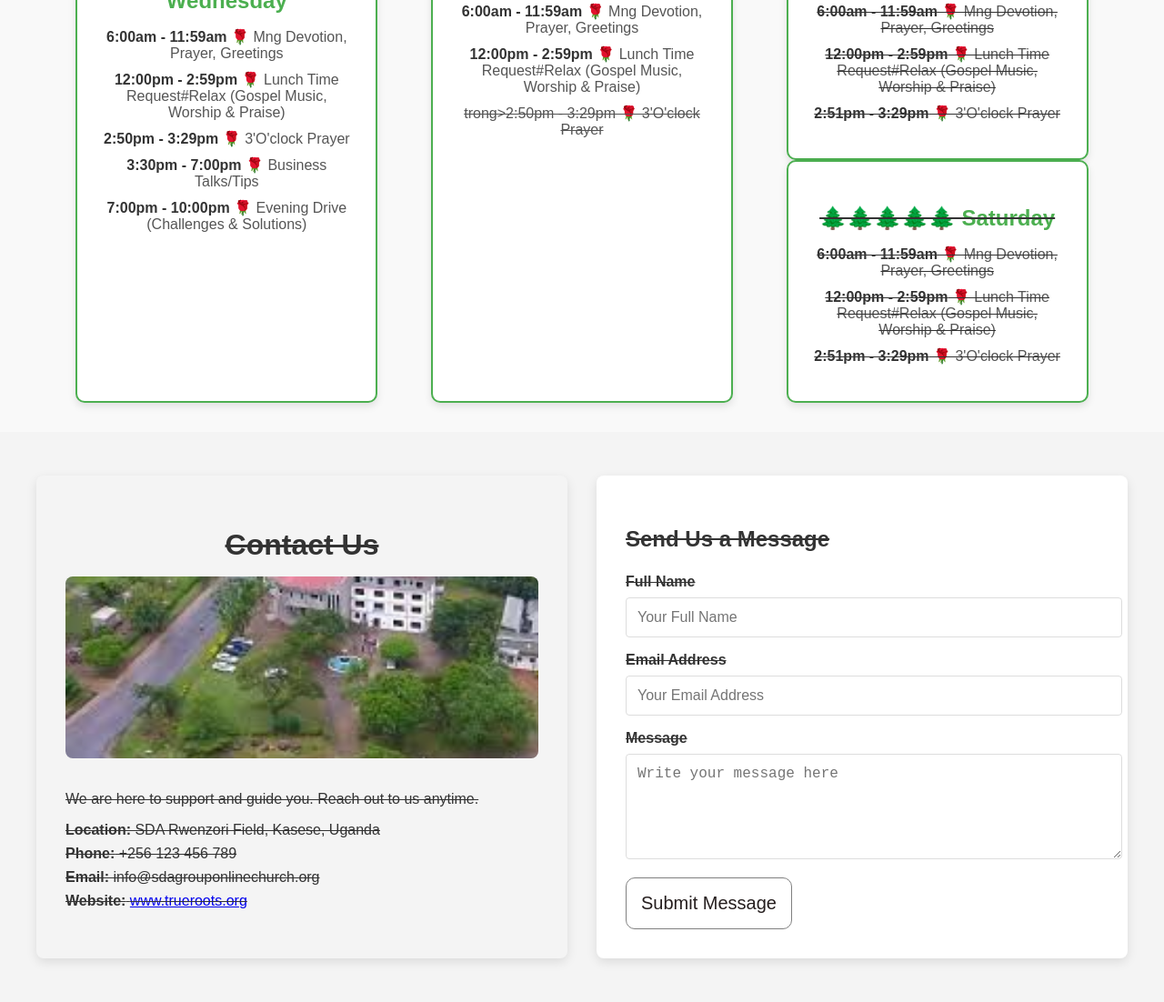
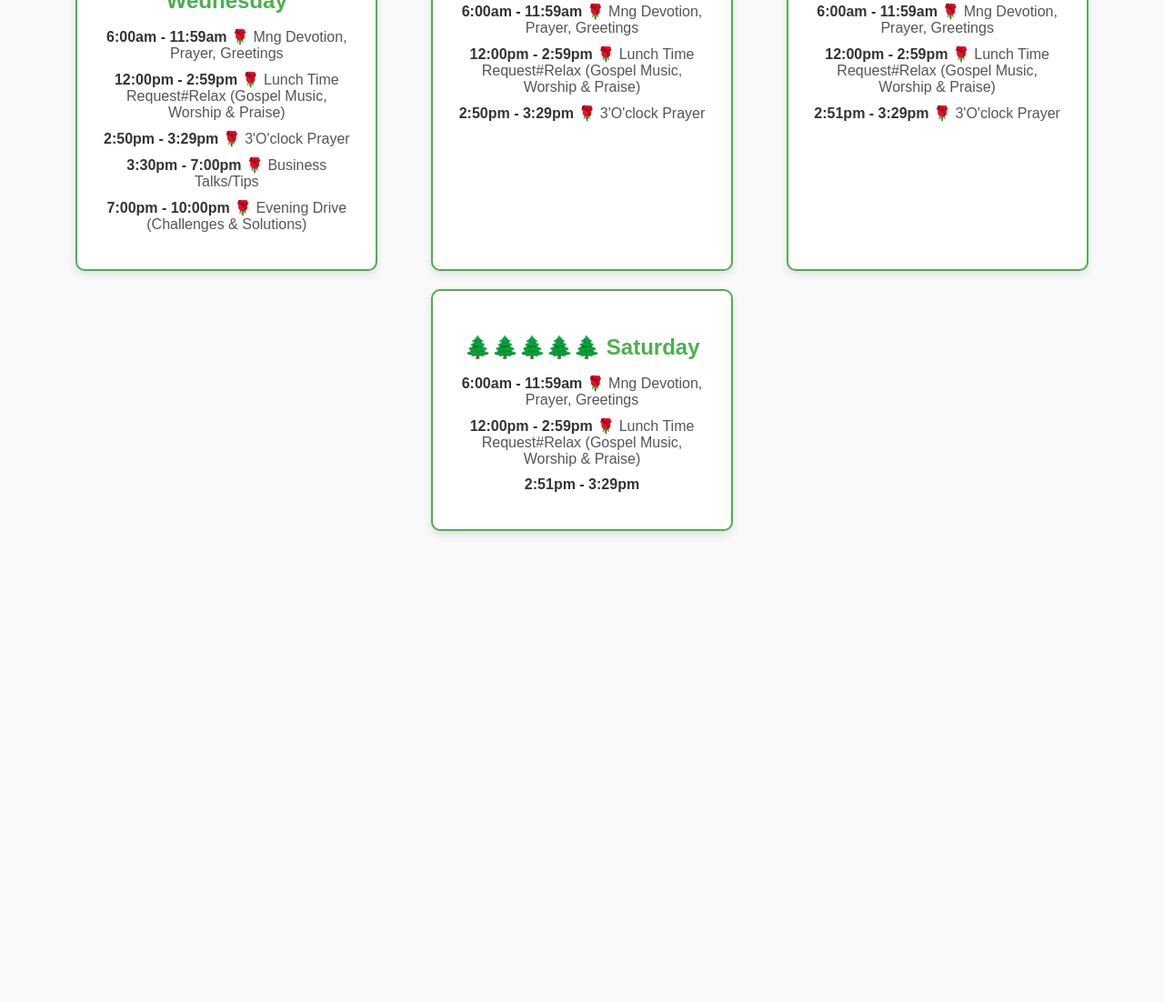
Before and after one commit to mumbereh/SDA-on-kyeyo, a plain HTML site: page index.html in a window 1280 px wide. Shown: the part 3796-4898 px from the top of the page at 91% size. After the commit the page ends 4412 px from the top, so only its background shows below. Drawn offline with Linux system fonts and the light colour scheme.

Commit message:
add initial futures

```diff
--- a/index.html
+++ b/index.html
@@ -116,8 +116,6 @@
     </div>
 </div>
 
-
-    <!-- Weekly Schedule Section -->
 <section id="weekly-schedule" class="section schedule">
     <div class="container">
         <h2 class="section-title">SDA Group on Kyeyo Weekly Schedule</h2>
@@ -175,7 +173,7 @@
                 <ul>
                     <li><strong>6:00am - 11:59am</strong> 🌹 Mng Devotion, Prayer, Greetings</li>
                     <li><strong>12:00pm - 2:59pm</strong> 🌹 Lunch Time Request#Relax (Gospel Music, Worship & Praise)</li>
-                        <li><s <section id="services" class="section programs">trong>2:50pm - 3:29pm</strong> 🌹 3'O'clock Prayer</li>
+                    <li><strong>2:50pm - 3:29pm</strong> 🌹 3'O'clock Prayer</li>
                 </ul>
             </div>
 
@@ -195,82 +193,4 @@
                 <ul>
                     <li><strong>6:00am - 11:59am</strong> 🌹 Mng Devotion, Prayer, Greetings</li>
                     <li><strong>12:00pm - 2:59pm</strong> 🌹 Lunch Time Request#Relax (Gospel Music, Worship & Praise)</li>
-                        <li><strong>2:51pm - 3:29pm</strong> 🌹 3'O'clock Prayer</li>
-                    </ul>
-                </div>
-            </div>
-        </div>
-    </section>
-
-    <!-- Contact Section -->
-<section id="contact" class="section contact">
-    <div class="contact-content">
-        <div class="contact-card">
-            <h2>Contact Us</h2>
-            <img class="offices" src="img/contact.jpeg" alt="Contact">
-            <p>We are here to support and guide you. Reach out to us anytime.</p>
-            <ul>
-                <li><strong>Location:</strong> SDA Rwenzori Field, Kasese, Uganda</li>
-                <li><strong>Phone:</strong> +256 123 456 789</li>
-                <li><strong>Email:</strong> info@sdagrouponlinechurch.org</li>
-                <li><strong>Website:</strong> <a href="https://wwww.sdagrouponlinechurch.org" target="_blank">www.trueroots.org</a></li>
-            </ul>
-        </div>
-        <div class="contact-form">
-            <h3>Send Us a Message</h3>
-            <form action="#" method="POST">
-                <div class="form-group">
-                    <label for="name">Full Name</label>
-                    <input type="text" id="name" name="name" required placeholder="Your Full Name">
-                </div>
-                <div class="form-group">
-                    <label for="email">Email Address</label>
-                    <input type="email" id="email" name="email" required placeholder="Your Email Address">
-                </div>
-                <div class="form-group">
-                    <label for="message">Message</label>
-                    <textarea id="message" name="message" rows="5" required placeholder="Write your message here"></textarea>
-                </div>
-                <button type="submit" class="submit-button">Submit Message</button>
-            </form>
-            <div class="social-media">
-                <a href="https://wa.me/256123456789" target="_blank" class="social-icon" aria-label="WhatsApp">
-                    <i class="fab fa-whatsapp"></i>
-                </a>
-                <a href="https://twitter.com/TrueRootsOrg" target="_blank" class="social-icon" aria-label="Twitter">
-                    <i class="fab fa-twitter"></i>
-                </a>
-                <a href="https://facebook.com/TrueRootsOrg" target="_blank" class="social-icon" aria-label="Facebook">
-                    <i class="fab fa-facebook"></i>
-                </a>
-                <a href="https://instagram.com/TrueRootsOrg" target="_blank" class="social-icon" aria-label="Instagram">
-                    <i class="fab fa-instagram"></i>
-                </a>
-                <a href="https://linkedin.com/company/TrueRootsOrg" target="_blank" class="social-icon" aria-label="LinkedIn">
-                    <i class="fab fa-linkedin"></i>
-                </a>
-            </div>
-        </div>
-    </div>
-</section>
-
-
-</main>
-   <!-- Footer -->
-<footer>
-    <p>&copy; 2024 sda on kyeyo online church. All rights reserved.</p>
-</footer>
-
-<script>
-    document.addEventListener("DOMContentLoaded", function () {
-        const hamburger = document.querySelector(".hamburger");
-        const navLinks = document.querySelector(".nav-links");
-
-        hamburger.addEventListener("click", () => {
-            navLinks.classList.toggle("active");
-        });
-    });
-</script>
-
-</body>
-</html>
+                    <li><strong>2:51pm - 3:29pm</strong>
```
Lines whose indentation alone changed are shown as unchanged.
